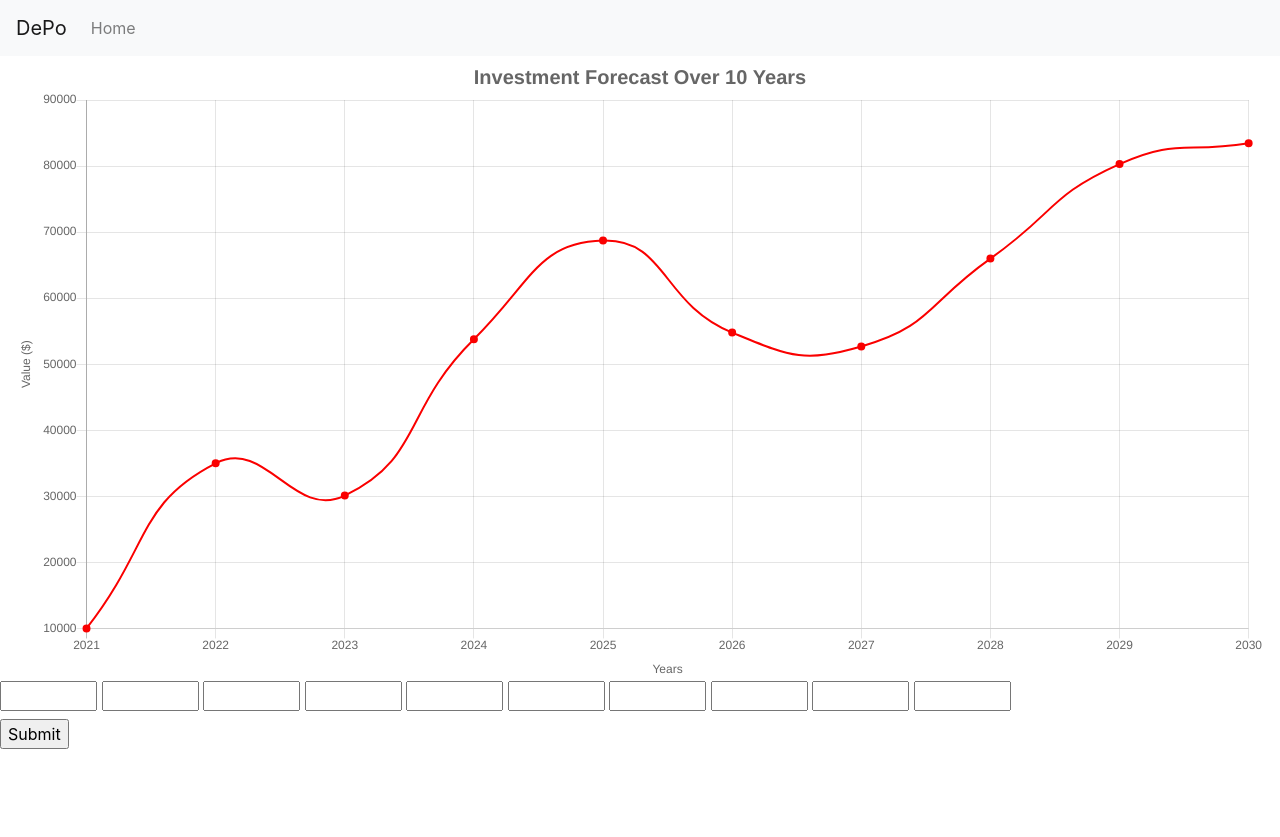
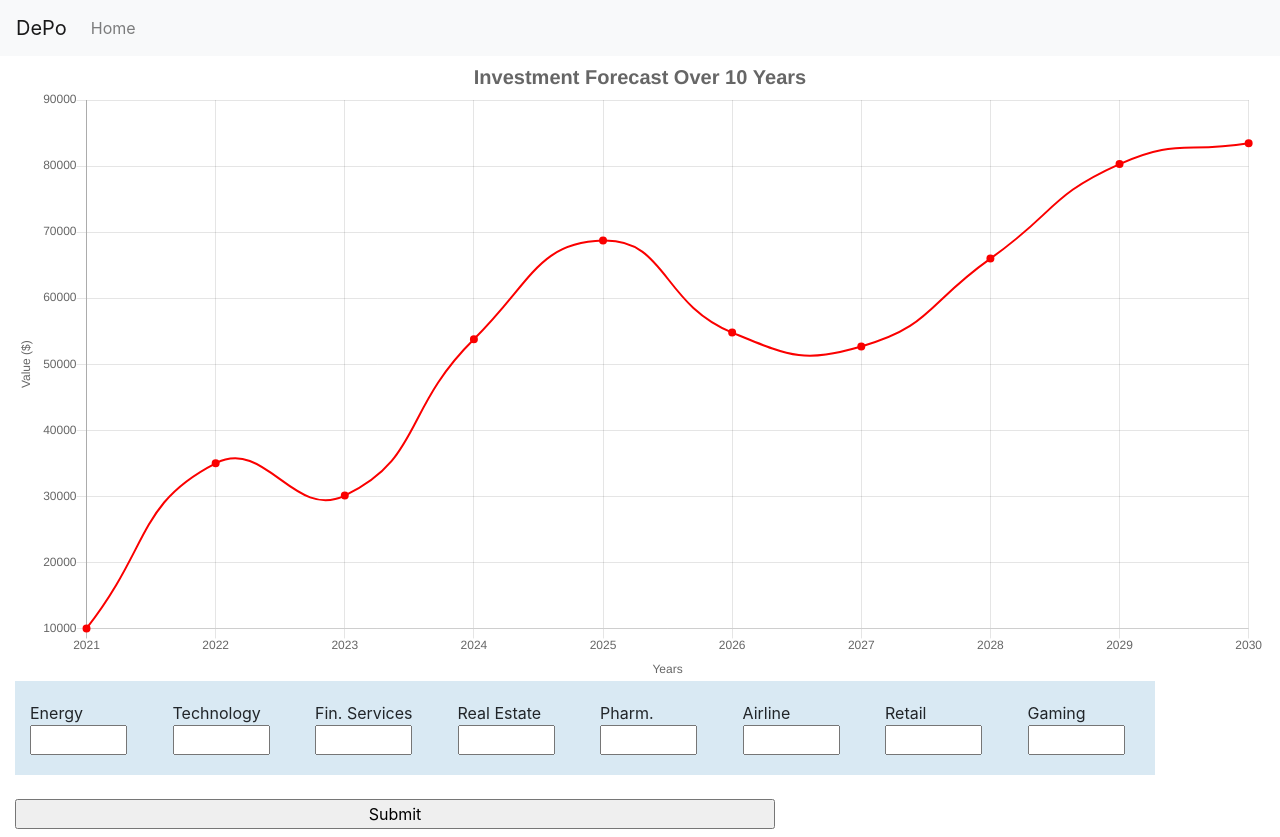
Before and after one commit to rashelrr/gs-summit-group-26, a React (Create React App) app in the folder Goldman Sachs/Forecaster/eng-possibilities-svcs-tests/src/main/java/com/investing/UI/: page / in a window 1280 px wide. Before the commit the page ends 800 px from the top, so only its background shows below. Built offline with nearby package versions, Linux system fonts and the light colour scheme.

Commit message:
formatting

```diff
--- a/Goldman Sachs/Forecaster/eng-possibilities-svcs-tests/src/main/java/com/investing/UI/public/index.html
+++ b/Goldman Sachs/Forecaster/eng-possibilities-svcs-tests/src/main/java/com/investing/UI/public/index.html
@@ -30,21 +30,46 @@
   <div id="root"></div>
 
   <form>
-    <div>
+    <div1 class=col-md-8 mx-auto">
       <label>
+        <div class="container">
+          <div class="row">
+            <div class="col-sm">
+              Energy
               <input type="number" name="num" min="0" max="100"/>
+            </div>
+            <div class="col-sm">
+              Technology
               <input type="number" name="num" min="0" max="100"/>
+            </div>
+            <div class="col-sm">
+              Fin. Services
               <input type="number" name="num" min="0" max="100"/>
+            </div>
+            <div class="col-sm">
+              Real Estate
               <input type="number" name="num" min="0" max="100"/>
+            </div>
+            <div class="col-sm">
+              Pharm.
               <input type="number" name="num" min="0" max="100"/>
+            </div>
+            <div class="col-sm">
+              Airline
               <input type="number" name="num" min="0" max="100"/>
+            </div>
+            <div class="col-sm">
+              Retail
               <input type="number" name="num" min="0" max="100"/>
+            </div>
+            <div class="col-sm">
+              Gaming
               <input type="number" name="num" min="0" max="100"/>
-        <input type="number" name="num" min="0" max="100"/>
-        <input type="number" name="num" min="0" max="100"/>
-      </label>
             </div>
-    <input type="submit" value="Submit" />
+          </div>
+        </div>
+        <br>
+    <input class="col-md-8 mx-auto" type="submit" value="Submit" />
   </form>
   <!-- <canvas id="chart" width="400" height="400"></canvas> -->
 
--- a/Goldman Sachs/Forecaster/eng-possibilities-svcs-tests/src/main/java/com/investing/UI/src/index.css
+++ b/Goldman Sachs/Forecaster/eng-possibilities-svcs-tests/src/main/java/com/investing/UI/src/index.css
@@ -11,3 +11,9 @@ code {
   font-family: source-code-pro, Menlo, Monaco, Consolas, 'Courier New',
     monospace;
 }
+
+.container {
+  /* height:auto; */
+  padding-block: 20px;
+  background-color: rgb(217, 233, 243);
+}
```
Also changed, not shown: Goldman Sachs/Forecaster/eng-possibilities-svcs-tests/src/main/java/com/investing/UI/src/pages/Forecaster/index.js (line endings or trailing spaces). Lines whose indentation alone changed are shown as unchanged.
